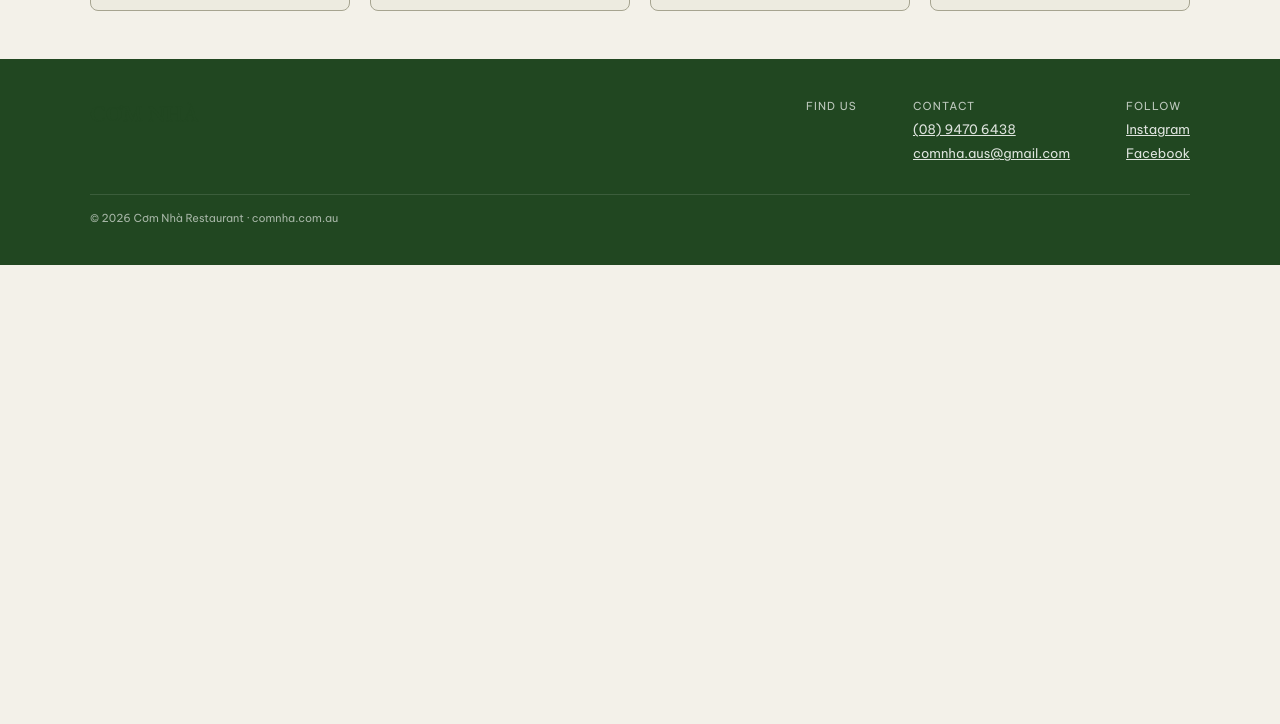
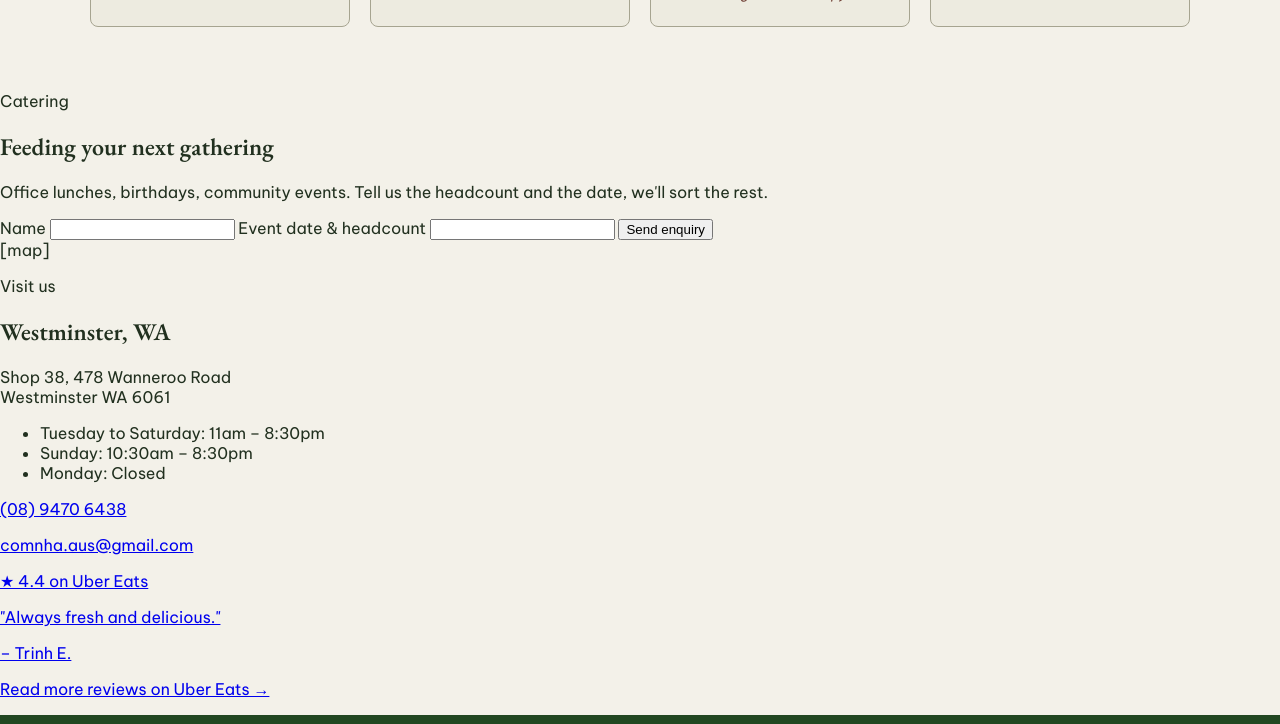
Before and after one commit to ninihub1/Com-Nha, a plain HTML site: page index.html in a window 1280 px wide. Shown: the part 996-1720 px from the top of the page. Before the commit the page ends 1261 px from the top, so only its background shows below. Drawn offline with nearby package versions, Linux system fonts and the light colour scheme.

Commit message:
index.html

```diff
--- a/index.html
+++ b/index.html
@@ -21,17 +21,24 @@
 
   <main>
     <section id="hero">
-      <h1>Home-cooked Vietnamese, the way it's meant to be shared.</h1>
-      <p>Traditional family flavours, served with a modern touch in Westminster, Perth.</p>
+      <p class="eyebrow">Westminster, WA</p>
+      <h1>From our home to your heart</h1>
+      <p>Home-style Vietnamese cooking, served the way family taught us. Dine in, order a family set, or book us for your next event.</p>
+      <div class="hero-buttons">
+        <a class="btn btn-primary" href="menu.html">View Menu</a>
+        <a class="btn btn-outline" href="#catering">Book Catering</a>
+      </div>
     </section>
 
     <section id="marquee"></section>
 
     <section id="story">
-      <h2>Our Story</h2>
-      <p>In Vietnamese, <em>cơm nhà</em> means home-cooked rice, the everyday meal a family shares at the end of the day. It isn't a special-occasion dish. It's the table everyone comes back to.</p>
-      <p>Cơm Nhà brings that table to Westminster. Our dishes follow the traditional flavours of Vietnamese home cooking: slow braises, bright soups and fresh herbs, made the way they are at home.</p>
-      <p>We serve them in a space that is modern and unhurried, so the food can speak for itself. Whether you're sharing a set with family or stopping in for a quiet meal, we want every visit to feel like coming home.</p>
+      <div class="story-text">
+        <p class="eyebrow">Our Story</p>
+        <h2>A family kitchen, opened up</h2>
+        <p>Cơm Nhà means "home cooking." Every dish on our menu started at a family table before it ever reached a restaurant one — the recipes are the same, just made for more people.</p>
+      </div>
+      <div class="story-photo">[photo]</div>
     </section>
 
     <section id="signatures"></section>
@@ -79,8 +86,42 @@
       </div>
     </section>
 
-    <section id="catering"></section>
-    <section id="visit"></section>
+    <section id="catering">
+      <div class="catering-text">
+        <p class="eyebrow">Catering</p>
+        <h2>Feeding your next gathering</h2>
+        <p>Office lunches, birthdays, community events. Tell us the headcount and the date, we'll sort the rest.</p>
+      </div>
+      <form class="catering-form">
+        <label for="cat-name">Name</label>
+        <input type="text" id="cat-name" name="name">
+        <label for="cat-details">Event date &amp; headcount</label>
+        <input type="text" id="cat-details" name="details">
+        <button type="submit" class="btn btn-primary">Send enquiry</button>
+      </form>
+    </section>
+
+    <section id="visit">
+      <div class="visit-map">[map]</div>
+      <div class="visit-details">
+        <p class="eyebrow">Visit us</p>
+        <h2>Westminster, WA</h2>
+        <p>Shop 38, 478 Wanneroo Road<br>Westminster WA 6061</p>
+        <ul class="visit-hours">
+          <li>Tuesday to Saturday: 11am – 8:30pm</li>
+          <li>Sunday: 10:30am – 8:30pm</li>
+          <li>Monday: Closed</li>
+        </ul>
+        <p><a href="tel:+61894706438">(08) 9470 6438</a></p>
+        <p><a href="mailto:comnha.aus@gmail.com">comnha.aus@gmail.com</a></p>
+        <a class="rating-block" href="https://www.ubereats.com/au/store/com-nha-restaurant-westminster/_axrUWOhW5KjC9jTwBZXnQ" target="_blank" rel="noopener">
+          <p class="rating-score">★ 4.4 on Uber Eats</p>
+          <p class="rating-quote">"Always fresh and delicious."</p>
+          <p class="rating-author">– Trinh E.</p>
+          <p class="rating-link">Read more reviews on Uber Eats →</p>
+        </a>
+      </div>
+    </section>
   </main>
 
   <div id="site-footer"></div>
```
